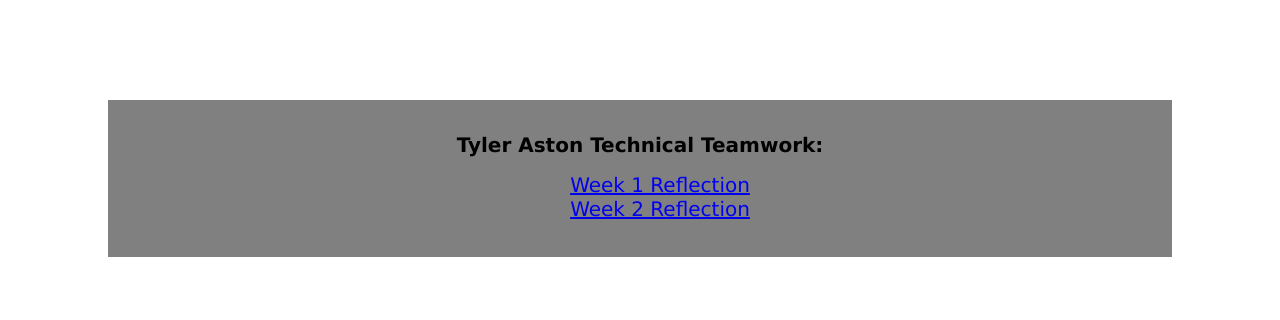
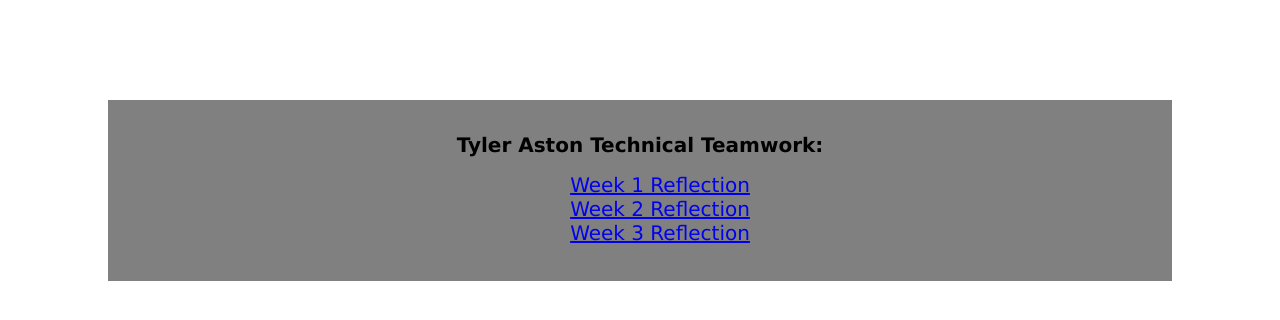
Before and after one commit to tyleraston/tyleraston.github.io, a plain HTML site: page index.html in a window 1280 px wide. Drawn offline with Linux system fonts and the light colour scheme.

Commit message:
updated index

```diff
--- a/index.html
+++ b/index.html
@@ -21,6 +21,7 @@
             <ul>
                 <li><a href="wk1Reflection.pdf">Week 1 Reflection</a></li>
                 <li><a href="wk2Reflection.pdf">Week 2 Reflection</a></li>
+                <li><a href="wk3Reflection.pdf">Week 3 Reflection</a></li>
             </ul>
         </div>
     </body>
```
